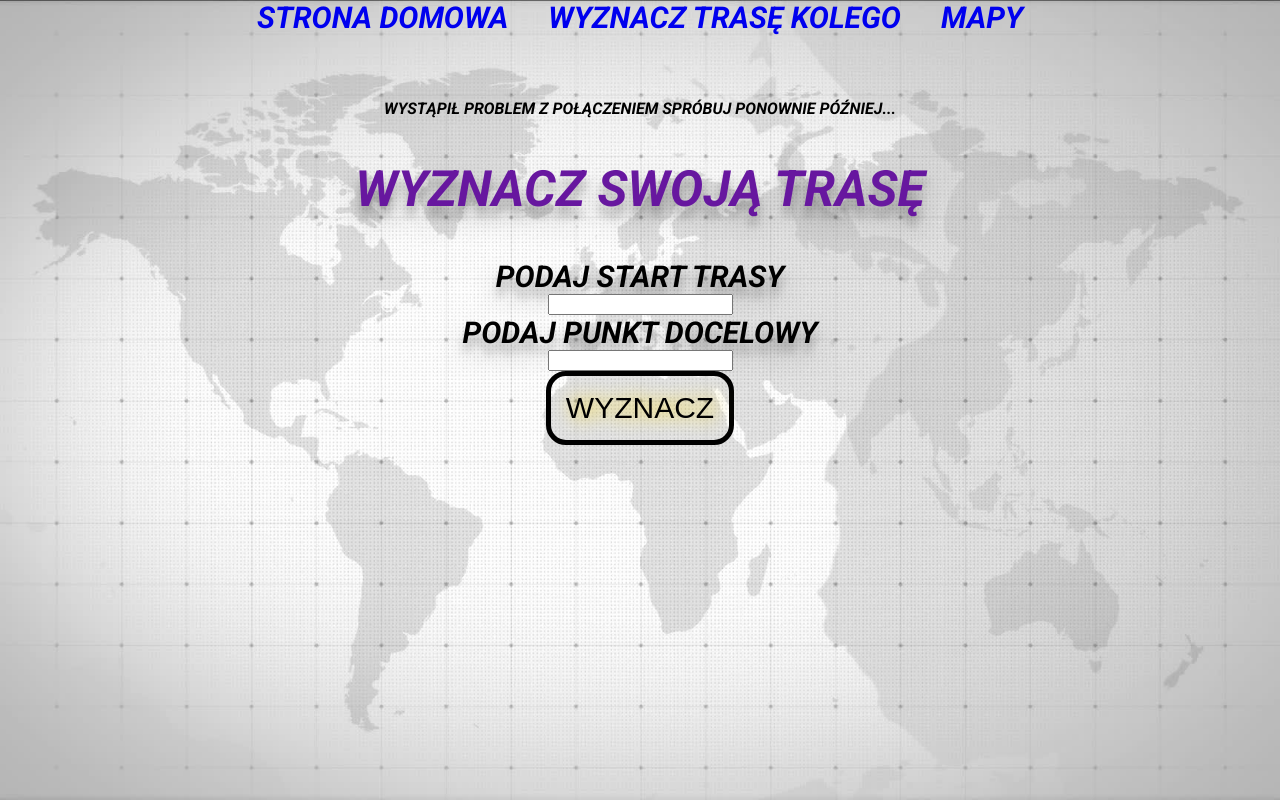
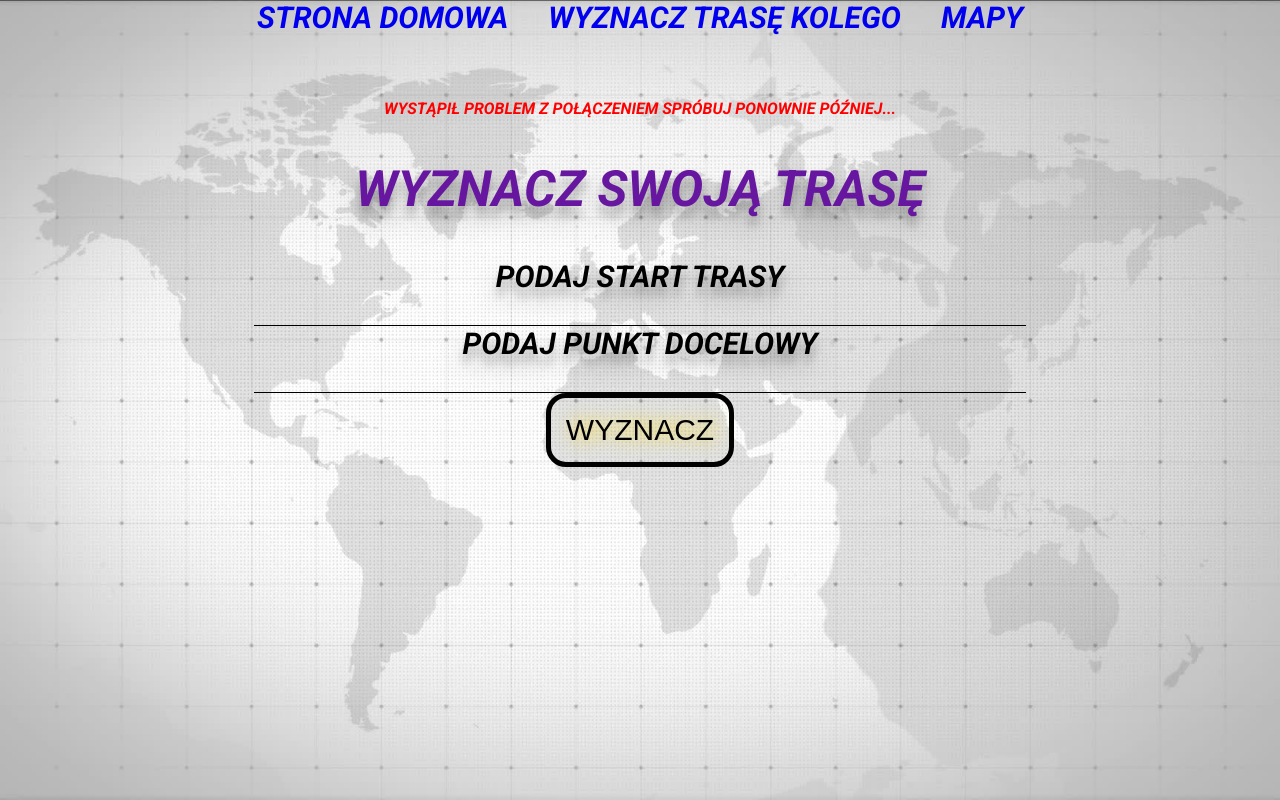
Before and after one commit to anyd007/twoja_podroz, a React (Create React App) app in the folder client/: page /userTrip in a window 1280 px wide. Built offline with nearby package versions, Linux system fonts and the light colour scheme; no server answers.

Commit message:
dodanie styli

```diff
--- a/client/src/components/maps-data/MapsData.jsx
+++ b/client/src/components/maps-data/MapsData.jsx
@@ -1,6 +1,7 @@
 import React from "react";
 import {MapContainer, Marker, Popup, TileLayer, useMap} from "react-leaflet"
-import { Icon, marker } from "leaflet";
+import { Icon } from "leaflet";
+import marker from "../imgs/icons8-map-pin-100.png";
 import axios from "axios";
 import uniqid from "uniqid"
 import ReactLoading from 'react-loading';
@@ -9,17 +10,15 @@ import "./mapsData.css"
 const MapsData = props =>{
 const [loading, setLoading] = React.useState(true)
 const startTripIcon = new Icon({
-    iconUrl: 'http://leafletjs.com/examples/custom-icons/leaf-green.png',
-    shadowUrl: 'http://leafletjs.com/examples/custom-icons/leaf-shadow.png',
-    iconSize:     [38, 95],
-    shadowSize:   [50, 64],
+    iconUrl: marker,
+    iconSize:     [38, 55],
     iconAnchor:   [22, 94],
-    shadowAnchor: [4, 62],
     popupAnchor:  [-3, -76]
 })
 const[trip, setTrip] = React.useState([])
 React.useEffect(()=>{
- axios
+    const getTripApi = async()=>{
+  await axios
     .get("api/trip_start")
     .then(res =>{
     const start_location = res.data[res.data.length - 1].start_address.label
@@ -51,7 +50,8 @@ React.useEffect(()=>{
     .catch(err=>{
         console.log(err.message);
     })
-
+}
+getTripApi()
 },[setTrip])
 
 const [getLabel, setGetLabel] = React.useState(null)
--- a/client/src/components/userTrip/UserTrip.jsx
+++ b/client/src/components/userTrip/UserTrip.jsx
@@ -29,8 +29,6 @@ const UserTrip = (props) =>{
         sendTripDataToBackEnd(data.start_address, data.start_locationId, data.end_address, data.end_locationId)
         if(loading === false || error===false){
             history('/mapsData')
-        }else{
-            console.log("dupa");
         }
        }
 
@@ -42,7 +40,6 @@ const UserTrip = (props) =>{
         end_address:'',
         end_locationId:''
     })
-    console.log(data);
     let params = {
         "languages":"pl-PL",
         'maxresults': 1,
@@ -65,9 +62,10 @@ const UserTrip = (props) =>{
     .catch(err=>{
         if(err.message === "Network Error"){
             setError("WYSTĄPIŁ PROBLEM Z POŁĄCZENIEM SPRÓBUJ PONOWNIE PÓŹNIEJ...")
+        }if(err.response.status === 400){
+            setError("WSZYSTKIE POLA SĄ OBOWIĄZKOWE")
         }
         setLoading(false)
-
     })
     }
     let params2 = {
@@ -93,9 +91,10 @@ const UserTrip = (props) =>{
         .catch(err=>{
             if(err.message === "Network Error"){
                 setError("WYSTĄPIŁ PROBLEM Z POŁĄCZENIEM SPRÓBUJ PONOWNIE PÓŹNIEJ...")
+            }if(err.response.status === 400){
+                setError("WSZYSTKIE POLA SĄ OBOWIĄZKOWE")
             }
             setLoading(false)
-
         })
     }
     React.useEffect(()=>{
@@ -123,7 +122,7 @@ return(
          <ReactLoading type={"bars"} color={"tomato"} height={467} width={175} className="loading"/>
      <h4 className="loading" style={{color: "black", fontSize: "25px"}}>SPRAWDZAM</h4>
      </div>}
-        {error && <div><h4>{error}</h4></div>}
+        {error && <div className="errorPanel">{error}</div>}
     <div className="background"></div>
     <section className="titleContener">
         <h2>WYZNACZ SWOJĄ TRASĘ</h2>
--- a/client/src/components/userTrip/userTrip.css
+++ b/client/src/components/userTrip/userTrip.css
@@ -29,7 +29,7 @@
       text-shadow: rgba(0, 0, 0, 0.25) 0px 14px 28px, rgba(0, 0, 0, 0.22) 0px 10px 10px;
       font-size: 30px;
   }
-  .tripInputs {
+  .tripInputsGroup {
     font-family: "Roboto", sans-serif;
     font-size: 25px;
     text-align: center;
@@ -41,7 +41,7 @@
     border-bottom: 1px solid black;
     transition: 0.5s ease all;
   }
-  .tripInputs:focus {
+  .tripInputsGroup:focus {
     outline: none;
     border-bottom: 3px solid rgba(103, 23, 159, 1)
   }
@@ -79,3 +79,7 @@
      left: 50%;
      transform: translate(-50%);
   }
+  .errorPanel{
+    text-align: center;
+    color: red;
+  }
```
Also changed, not shown: client/src/components/imgs/icons8-map-pin-100.png (added).
